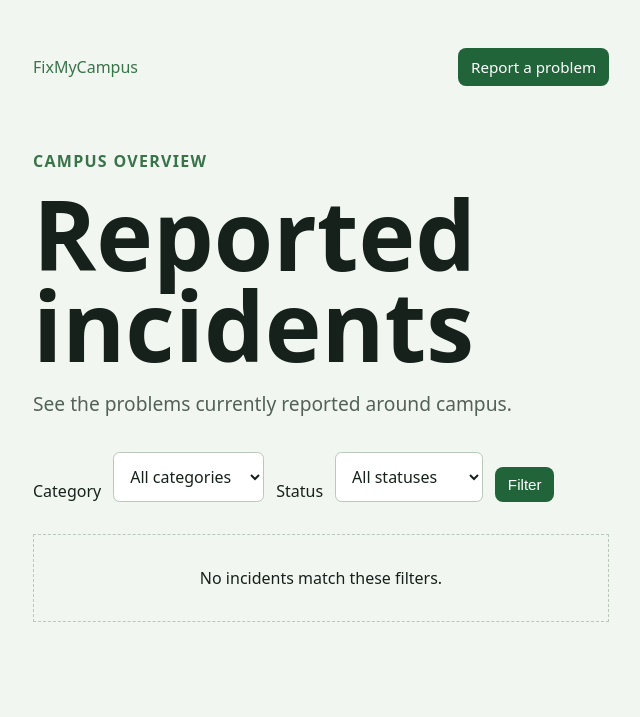
After one commit to yrtripathi24/FixMyCampus, a Flask app: page /incidents in a window 1280 px wide. The commit adds this page. Shown: the top 717 px of the page, without its empty margins (319-959 px from the left). Run offline with Flask 3, Linux system fonts and the light colour scheme; data that the repository does not hold is empty.

Commit message:
Checkpoint 3 is complete

```diff
--- a/app/repositories/incidents.py
+++ b/app/repositories/incidents.py
@@ -33,8 +33,28 @@ def get_incident(incident_id):
     return _to_incident(row)
 
 
-def list_incidents():
-    rows = get_db().execute(
-        "SELECT * FROM incidents ORDER BY created_at DESC"
-    ).fetchall()
+def list_incidents(category=None, status=None):
+    query = "SELECT * FROM incidents"
+    filters = []
+    values = []
+
+    if category:
+        filters.append("category = ?")
+        values.append(category)
+    if status:
+        filters.append("status = ?")
+        values.append(status)
+    if filters:
+        query += " WHERE " + " AND ".join(filters)
+    query += " ORDER BY created_at DESC"
+
+    rows = get_db().execute(query, values).fetchall()
     return [_to_incident(row) for row in rows]
+
+
+def count_incident_reports(incident_id):
+    row = get_db().execute(
+        "SELECT COUNT(*) AS report_count FROM reports WHERE incident_id = ?",
+        (incident_id,),
+    ).fetchone()
+    return row["report_count"]
--- a/app/routes/main.py
+++ b/app/routes/main.py
@@ -1,5 +1,11 @@
-from flask import Blueprint, render_template, request
+from flask import Blueprint, abort, render_template, request
 
+from app.repositories.incidents import (
+    count_incident_reports,
+    get_incident,
+    list_incidents,
+)
+from app.repositories.reports import get_incident_reports
 from app.services.report_service import CATEGORIES, submit_report, validate_report
 
 
@@ -34,3 +40,40 @@ def report():
         form_data=form_data,
         errors=errors,
     )
+
+
+@main_bp.get("/incidents")
+def incidents():
+    category = request.args.get("category", "").strip()
+    status = request.args.get("status", "").strip()
+    if category not in CATEGORIES:
+        category = ""
+    if status not in {"OPEN", "IN_PROGRESS", "RESOLVED"}:
+        status = ""
+
+    incident_list = list_incidents(category=category, status=status)
+    report_counts = {
+        incident.id: count_incident_reports(incident.id)
+        for incident in incident_list
+    }
+    return render_template(
+        "incidents.html",
+        incidents=incident_list,
+        report_counts=report_counts,
+        categories=CATEGORIES,
+        statuses=("OPEN", "IN_PROGRESS", "RESOLVED"),
+        selected_category=category,
+        selected_status=status,
+    )
+
+
+@main_bp.get("/incidents/<int:incident_id>")
+def incident_detail(incident_id):
+    incident = get_incident(incident_id)
+    if incident is None:
+        abort(404)
+    return render_template(
+        "incident_detail.html",
+        incident=incident,
+        reports=get_incident_reports(incident.id),
+    )
--- a/app/static/css/style.css
+++ b/app/static/css/style.css
@@ -104,3 +104,115 @@ textarea {
     border-left: 4px solid #39734a;
     background: white;
 }
+
+.top-nav {
+    display: flex;
+    align-items: center;
+    justify-content: space-between;
+    gap: 1rem;
+    margin-bottom: 4rem;
+}
+
+.button-small {
+    margin-top: 0;
+    padding: 0.55rem 0.8rem;
+    border: 0;
+    font-size: 0.95rem;
+}
+
+.filter-form {
+    display: flex;
+    align-items: end;
+    gap: 0.75rem;
+    margin: 2rem 0;
+}
+
+.filter-form select {
+    width: auto;
+    min-width: 9rem;
+    margin: 0;
+}
+
+.incident-grid {
+    display: grid;
+    grid-template-columns: repeat(auto-fit, minmax(15rem, 1fr));
+    gap: 1rem;
+}
+
+.incident-card,
+.incident-meta,
+.report-item {
+    padding: 1.25rem;
+    border: 1px solid #d4e0d6;
+    border-radius: 0.5rem;
+    background: white;
+}
+
+.incident-card h2 {
+    margin-top: 0.4rem;
+    font-size: 1.25rem;
+}
+
+.incident-card h2 a {
+    color: inherit;
+}
+
+.status {
+    margin: 0;
+    color: #39734a;
+    font-size: 0.8rem;
+    font-weight: 700;
+    letter-spacing: 0.06em;
+    text-transform: uppercase;
+}
+
+.status-resolved {
+    color: #65706a;
+}
+
+.status-in_progress {
+    color: #9a6b18;
+}
+
+.muted {
+    color: #65706a;
+    font-size: 0.9rem;
+}
+
+.empty-state {
+    padding: 2rem;
+    border: 1px dashed #b9c8bb;
+    text-align: center;
+}
+
+.incident-meta {
+    max-width: 42rem;
+    margin: 2rem 0;
+}
+
+.report-list {
+    display: grid;
+    gap: 0.75rem;
+    max-width: 42rem;
+}
+
+.report-item p:first-child {
+    margin-top: 0;
+}
+
+.text-link {
+    display: inline-block;
+    margin: 1rem;
+    color: #39734a;
+}
+
+@media (max-width: 600px) {
+    .filter-form {
+        display: grid;
+        align-items: stretch;
+    }
+
+    .filter-form select {
+        width: 100%;
+    }
+}
--- /dev/null
+++ b/app/templates/incidents.html
@@ -0,0 +1,55 @@
+<!doctype html>
+<html lang="en">
+<head>
+    <meta charset="utf-8">
+    <meta name="viewport" content="width=device-width, initial-scale=1">
+    <title>Campus incidents - FixMyCampus</title>
+    <link rel="stylesheet" href="{{ url_for('static', filename='css/style.css') }}">
+</head>
+<body>
+    <main class="page-shell dashboard">
+        <nav class="top-nav">
+            <a class="back-link" href="{{ url_for('main.home') }}">FixMyCampus</a>
+            <a class="button button-small" href="{{ url_for('main.report') }}">Report a problem</a>
+        </nav>
+        <p class="eyebrow">Campus overview</p>
+        <h1>Reported incidents</h1>
+        <p class="intro">See the problems currently reported around campus.</p>
+
+        <form class="filter-form" method="get">
+            <label for="category">Category</label>
+            <select id="category" name="category">
+                <option value="">All categories</option>
+                {% for category in categories %}
+                    <option value="{{ category }}" {% if selected_category == category %}selected{% endif %}>{{ category }}</option>
+                {% endfor %}
+            </select>
+            <label for="status">Status</label>
+            <select id="status" name="status">
+                <option value="">All statuses</option>
+                {% for status in statuses %}
+                    <option value="{{ status }}" {% if selected_status == status %}selected{% endif %}>{{ status.replace('_', ' ') }}</option>
+                {% endfor %}
+            </select>
+            <button class="button button-small" type="submit">Filter</button>
+        </form>
+
+        {% if incidents %}
+            <section class="incident-grid" aria-label="Incidents">
+                {% for incident in incidents %}
+                    <article class="incident-card">
+                        <p class="status status-{{ incident.status|lower }}">{{ incident.status.replace('_', ' ') }}</p>
+                        <h2><a href="{{ url_for('main.incident_detail', incident_id=incident.id) }}">{{ incident.title }}</a></h2>
+                        <p><strong>Category:</strong> {{ incident.category }}</p>
+                        <p><strong>Location:</strong> {{ incident.location }}</p>
+                        <p><strong>Reports:</strong> {{ report_counts[incident.id] }}</p>
+                        <p class="muted">Reported: {{ incident.created_at }}</p>
+                    </article>
+                {% endfor %}
+            </section>
+        {% else %}
+            <p class="empty-state">No incidents match these filters.</p>
+        {% endif %}
+    </main>
+</body>
+</html>
--- a/app/templates/report_confirmation.html
+++ b/app/templates/report_confirmation.html
@@ -16,7 +16,8 @@
             <p>{{ incident.title }}</p>
             <p>{{ incident.category }} · {{ incident.location }}</p>
         </div>
-        <a class="button" href="{{ url_for('main.report') }}">Report another problem</a>
+        <a class="button" href="{{ url_for('main.incidents') }}">View incidents</a>
+        <a class="text-link" href="{{ url_for('main.report') }}">Report another problem</a>
     </main>
 </body>
 </html>
```
Also changed, not shown: app/templates/incident_detail.html (added, +35 -0 lines), tests/test_incidents.py (added, +41 -0 lines).
